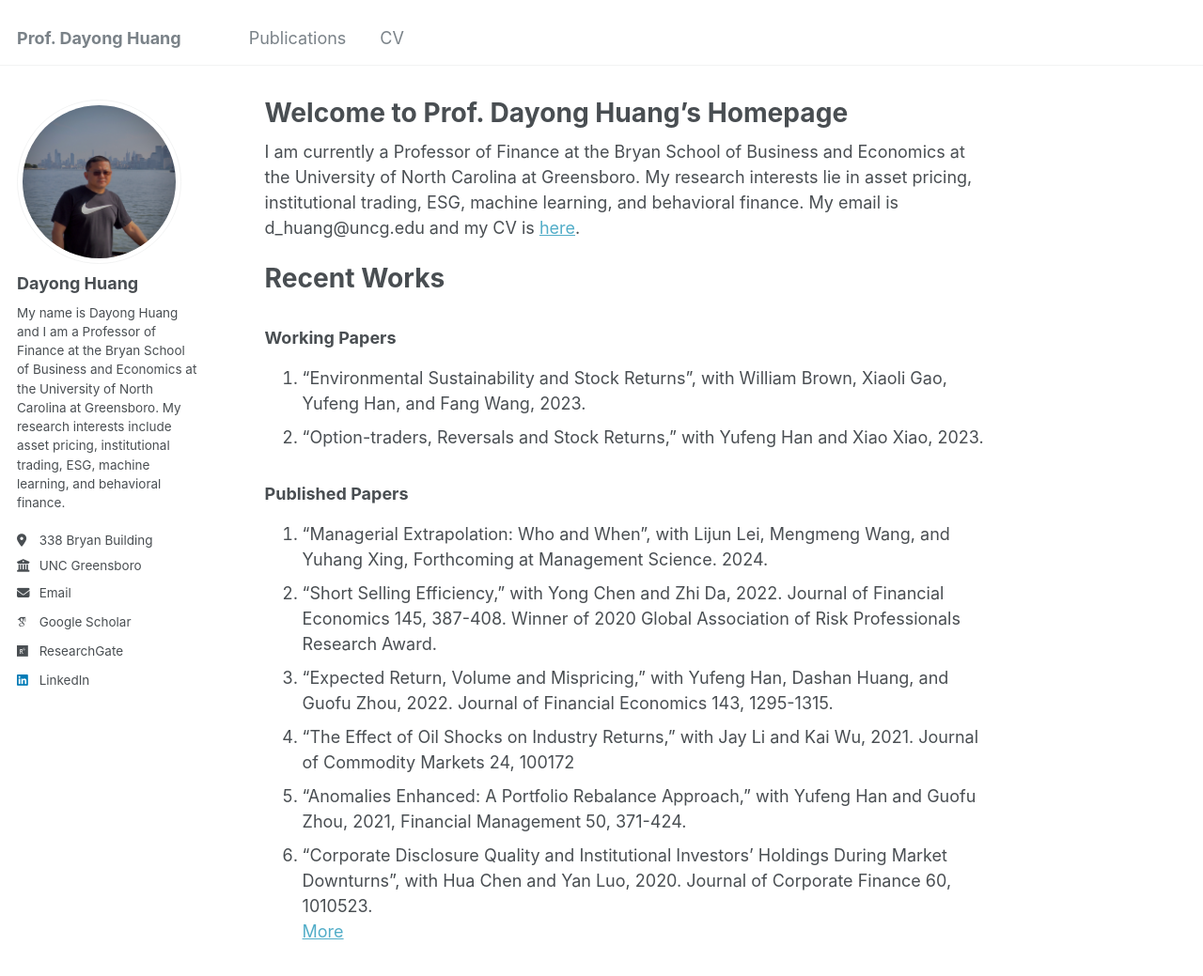
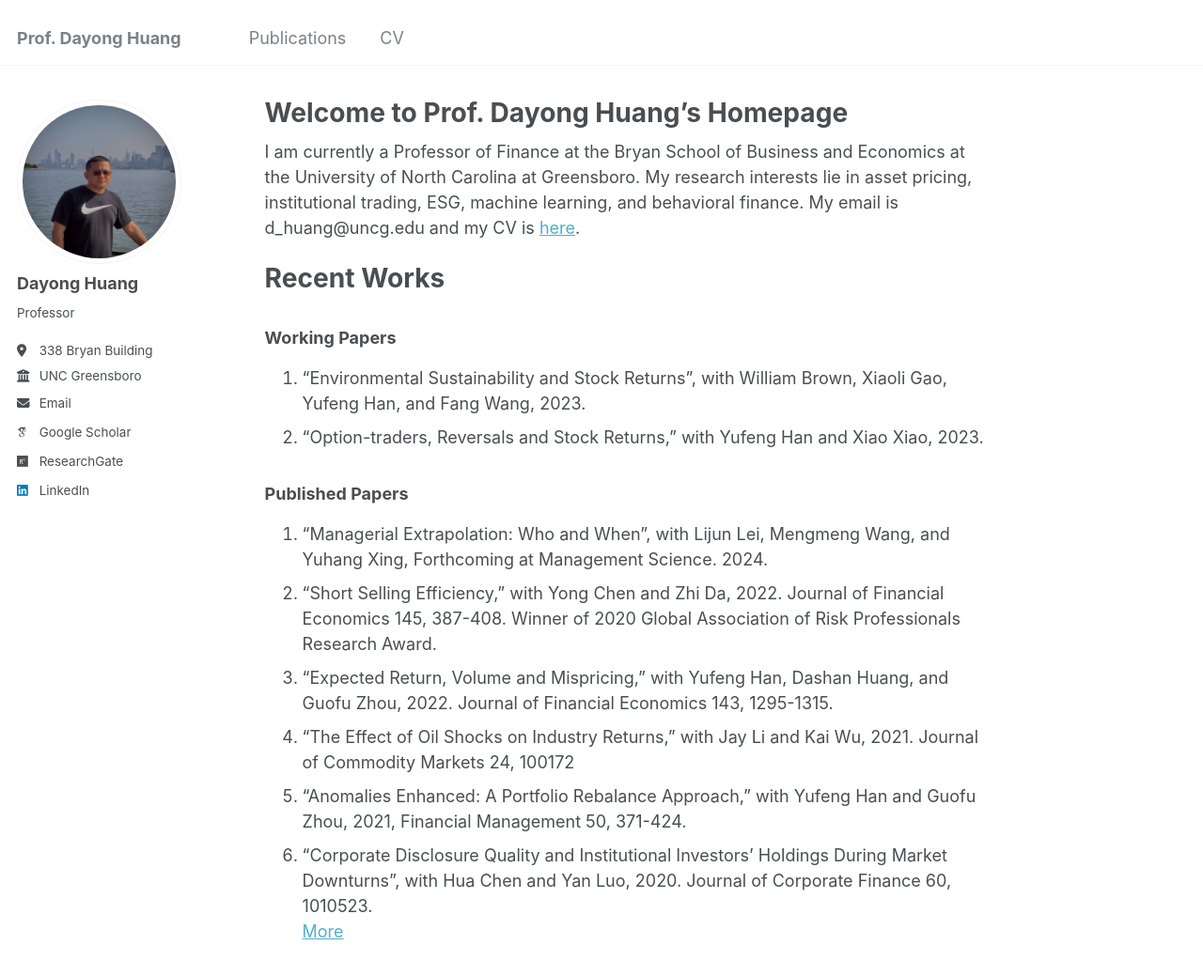
Before and after one commit to dayong-huang/dayong-huang.github.io, a Jekyll site: the page built from _pages/about.md, in a window 1280 px wide and 1212 px high. Shown: the top 1039 px of the window at 94% size. Built offline with Jekyll 4.4.1, drawn with Linux system fonts in a browser that asks for light colours; some web fonts are replaced.

Commit message:
Update _config.yml

```diff
--- a/_config.yml
+++ b/_config.yml
@@ -24,7 +24,7 @@ author:
   avatar           : "P8240334 2.jpg"
   name             : "Dayong Huang"
   pronouns         : # example: "she/her"
-  bio              : "My name is Dayong Huang and I am a Professor of Finance at the Bryan School of Business and Economics at the University of North Carolina at Greensboro. My research interests include asset pricing, institutional trading, ESG, machine learning, and behavioral finance."
+  bio              : "Professor"
   location         : "338 Bryan Building"
   employer         : "UNC Greensboro"
   uri              : # URL
```
